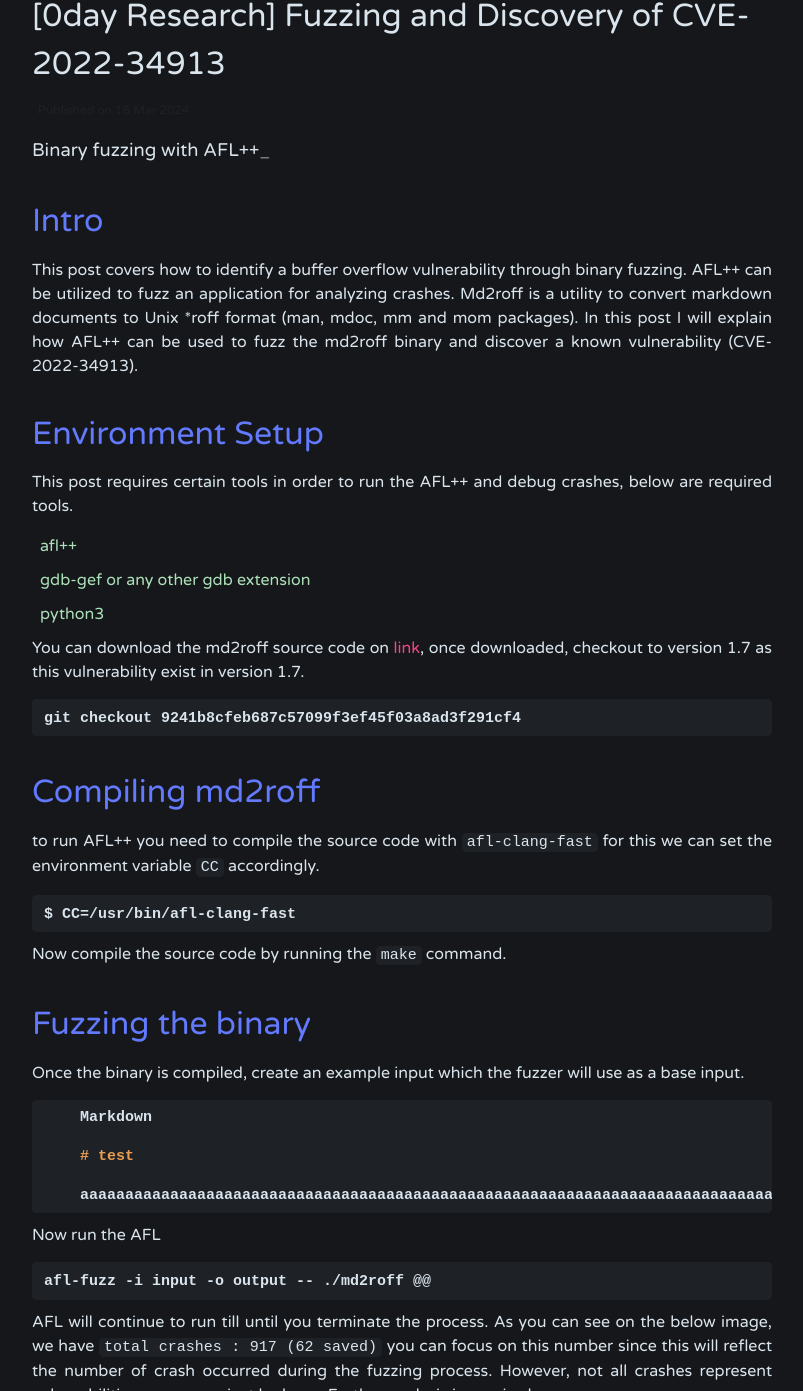
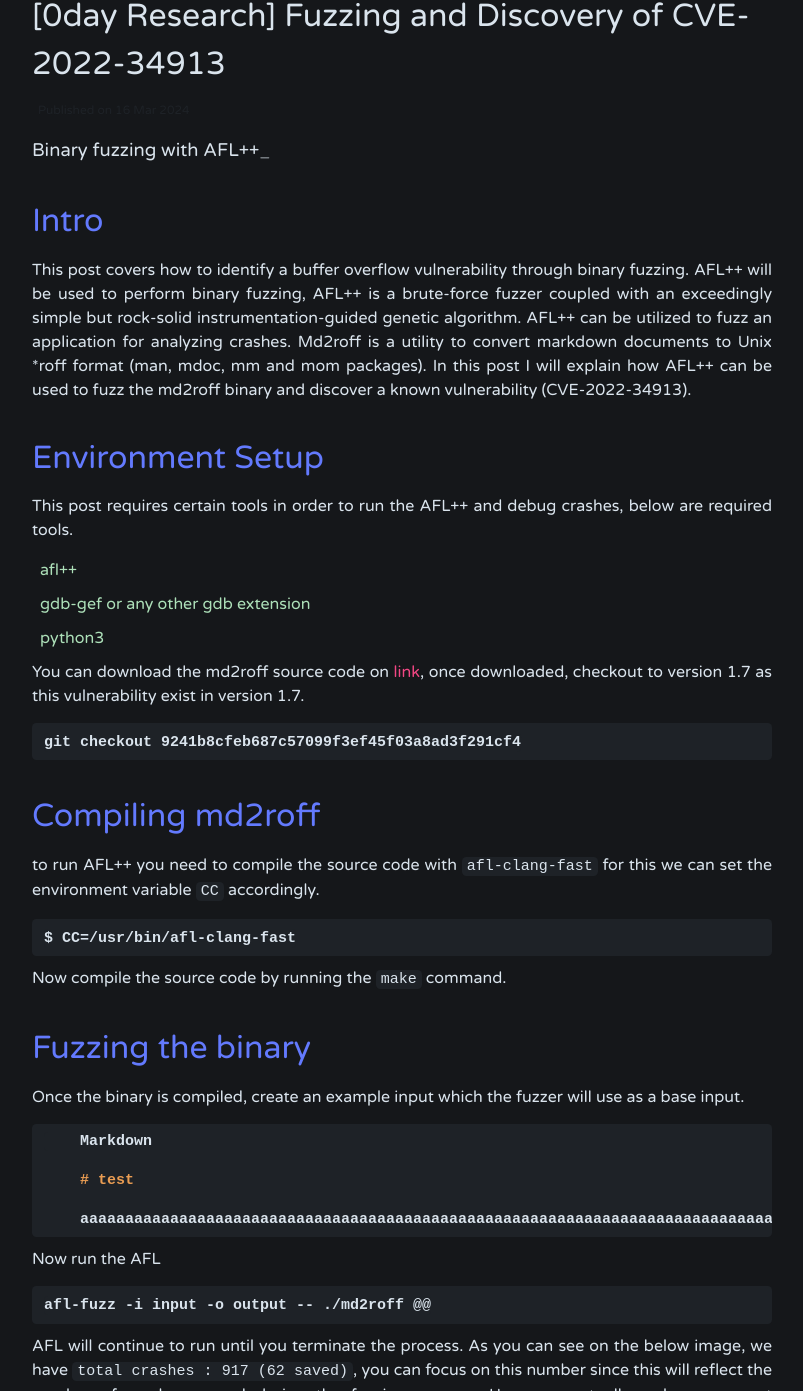
Before and after one commit to tripoloski1337/tripoloski1337.github.io, a Jekyll site: the page built from _posts/2024-03-16-fuzzing-and-discovery-CVE-2022-34913.md, in a window 1280 px wide and 1400 px high, scrolled down 236 px, cut to the strip 0-1391 px from the top of the window. Shown: the whole strip, without its empty margins (238-1041 px from the left). Built offline with Jekyll 4.4.1, drawn with Linux system fonts in a browser that asks for light colours; comment, search, counter and statistics services are not loaded; some of the changed text lies outside the part shown.

Commit message:
fix grammar issue

```diff
--- a/_posts/2024-03-16-fuzzing-and-discovery-CVE-2022-34913.md
+++ b/_posts/2024-03-16-fuzzing-and-discovery-CVE-2022-34913.md
@@ -9,7 +9,7 @@
 
 # Intro
 
-This post covers how to identify a buffer overflow vulnerability through binary fuzzing. AFL++ can be utilized to fuzz an application for analyzing crashes. Md2roff is a utility to convert markdown documents to Unix \*roff format (man, mdoc, mm and mom packages). In this post I will explain how AFL++ can be used to fuzz the md2roff binary and discover a known vulnerability (CVE-2022-34913).
+This post covers how to identify a buffer overflow vulnerability through binary fuzzing. AFL++ will be used to perform binary fuzzing, AFL++ is a brute-force fuzzer coupled with an exceedingly simple but rock-solid instrumentation-guided genetic algorithm. AFL++ can be utilized to fuzz an application for analyzing crashes. Md2roff is a utility to convert markdown documents to Unix \*roff format (man, mdoc, mm and mom packages). In this post I will explain how AFL++ can be used to fuzz the md2roff binary and discover a known vulnerability (CVE-2022-34913).
 
 # Environment Setup
 
@@ -49,7 +49,7 @@
 
     afl-fuzz -i input -o output -- ./md2roff @@
 
-AFL will continue to run till until you terminate the process. As you can see on the below image, we have `total crashes : 917 (62 saved)` you can focus on this number since this will reflect the number of crash occurred during the fuzzing process. However, not all crashes represent vulnerabilities, some may just be bugs. Further analysis is required.
+AFL will continue to run until you terminate the process. As you can see on the below image, we have `total crashes : 917 (62 saved)`, you can focus on this number since this will reflect the number of crash occurred during the fuzzing process. However, not all crashes represent vulnerabilities, some may just be bugs. Further analysis is required.
 
 <img src="/images/afl/afl1.png">
 
```
